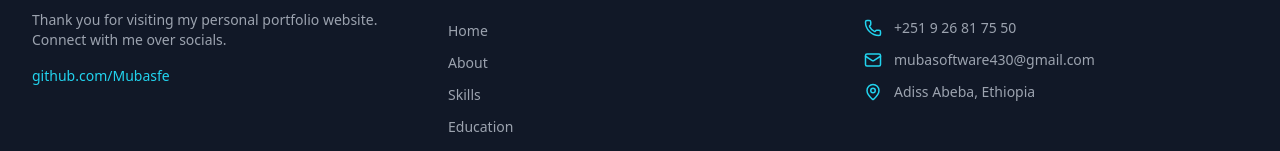
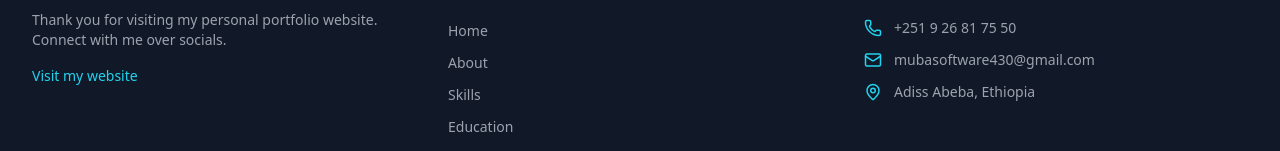
Before and after one commit to Mubasfe/Muba-Portfolio, a React (Create React App) app: page / in a window 1280 px wide. Shown: the part 7794-7945 px from the top of the page. Built offline with nearby package versions, Linux system fonts and the light colour scheme.

Commit message:
edit experience folder

```diff
--- a/src/components/Footer.jsx
+++ b/src/components/Footer.jsx
@@ -19,12 +19,12 @@ const Footer = () => {
             <div className="space-y-1">
 
               <a
-                href="https://example.com"
+                href="https://spiffy-melba-6d790a.netlify.app/"
                 target="_blank"
                 rel="noopener noreferrer"
                 className="block text-cyan-400 hover:text-cyan-300 transition-colors duration-300 text-sm"
               >
-                github.com/Mubasfe
+                Visit my website
               </a>
             </div>
           </div>
```
